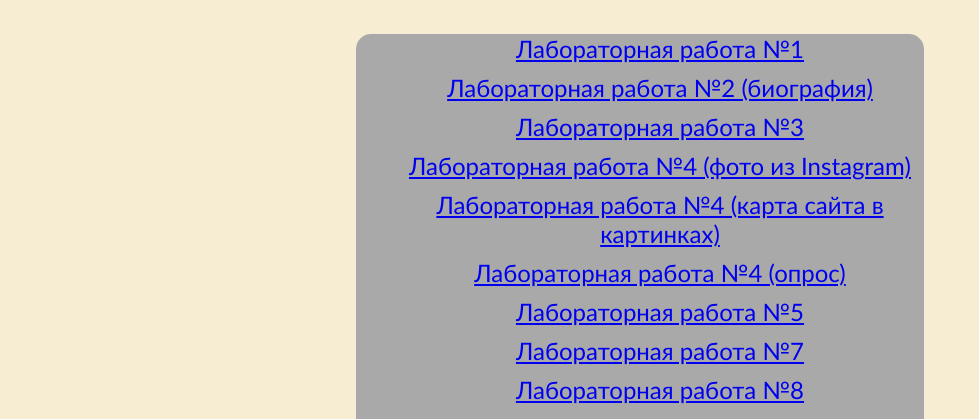
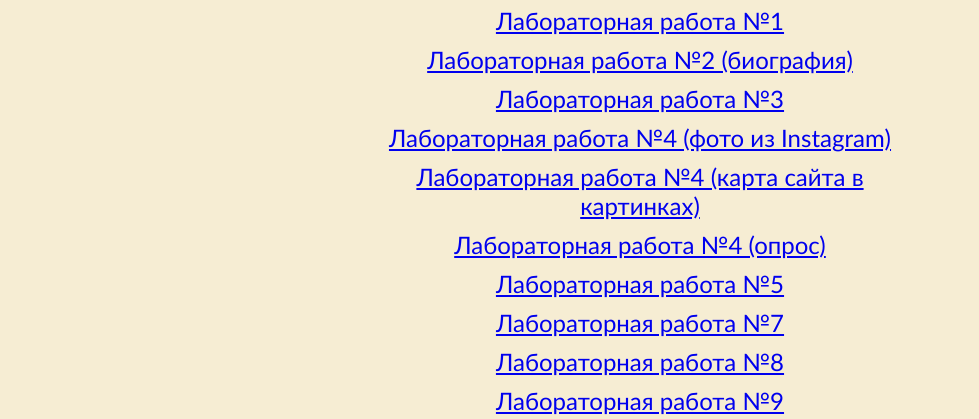
Before and after one commit to unfitmax/table, a plain HTML site: page index.html in a window 1280 px wide. Shown: the part 115-534 px from the top of the page, without its empty margins (0-979 px from the left). Drawn offline with Linux system fonts and the light colour scheme.

Commit message:
Revert "15.1"
This reverts commit 4a6c1568bc42683d17de5ec9f060c32a3605c3e9.

```diff
--- a/index.html
+++ b/index.html
@@ -19,8 +19,6 @@
 
         <div class = "qu">
 
-           <ul>
-
         <p><a href = "1\Лабораторная работа №1.html" target = "_blank">Лабораторная работа №1</a></p>
 
         <p><a href = "2\Лабораторная работа №2_биография.html" target = "_blank">Лабораторная работа №2 (биография)</a></p>
@@ -41,8 +39,6 @@
 
         <p><a href = "9\Лабораторная работа №9.html" target = "_blank">Лабораторная работа №9</a></p>
 
-            </ul>
-
         </div>
 
         <footer align = "center">
--- a/st10/styles.css
+++ b/st10/styles.css
@@ -14,12 +14,12 @@
             margin: 10px;
         }
         .qu {
-
-           margin: 0 auto;
-           display: block;
-           width: 45%;
-           background-color: darkgrey;
-           border-radius: 15px;
+            display: block;
+            width: 45%;
+            border-radius: 10px;
+            background-color: CCD9CE;
+            height: auto;
+            margin: auto;
         }
         ul {
             margin-bottom: 50px;
```
